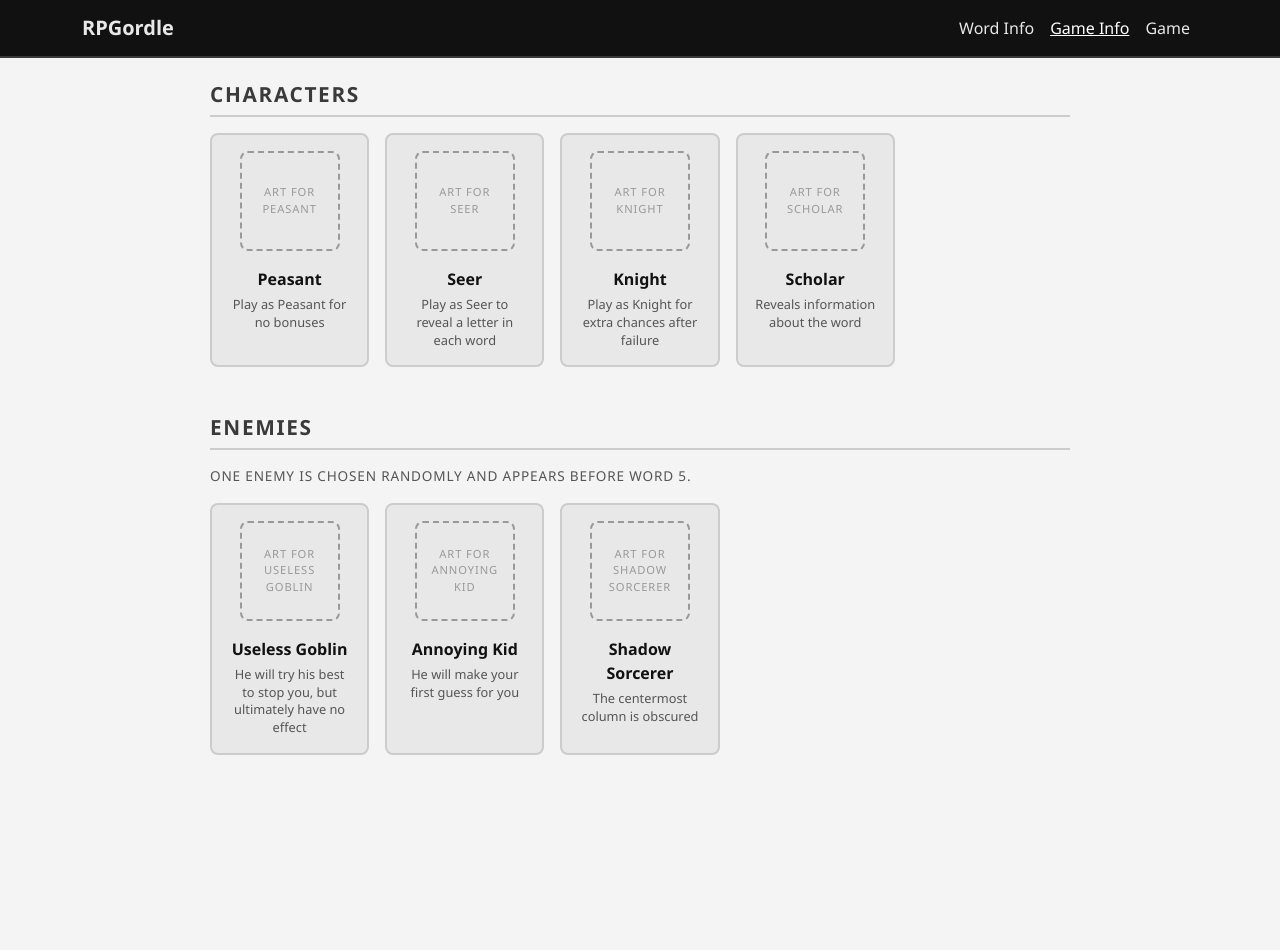
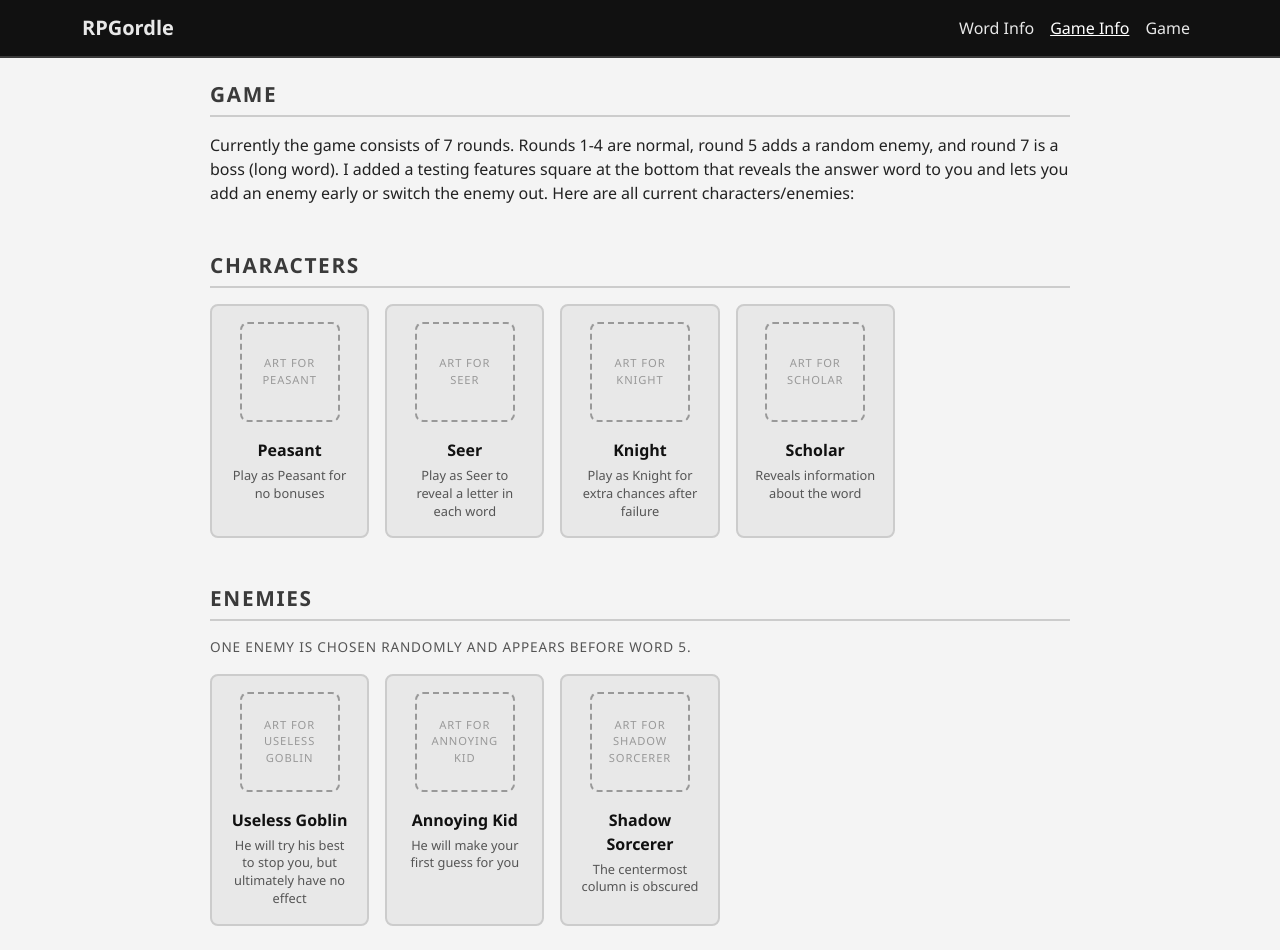
Before and after one commit to TessShearer/rpgordle, a Vue app: page /game-info in a window 1280 px wide. Before the commit the page ends 800 px from the top, so only its background shows below. Built offline with nearby package versions, Linux system fonts and the light colour scheme.

Commit message:
add some more game info

```diff
--- a/src/views/GameInfoView.vue
+++ b/src/views/GameInfoView.vue
@@ -1,5 +1,12 @@
 <template>
   <main class="container py-4">
+
+    <section class="info-section mb-5">
+      <h2 class="info-heading mb-3">Game</h2>
+      <div class="">
+        Currently the game consists of 7 rounds. Rounds 1-4 are normal, round 5 adds a random enemy, and round 7 is a boss (long word). I added a testing features square at the bottom that reveals the answer word to you and lets you add an enemy early or switch the enemy out. Here are all current characters/enemies:
+      </div>
+    </section>
 
     <section class="info-section mb-5">
       <h2 class="info-heading mb-3">Characters</h2>
```
